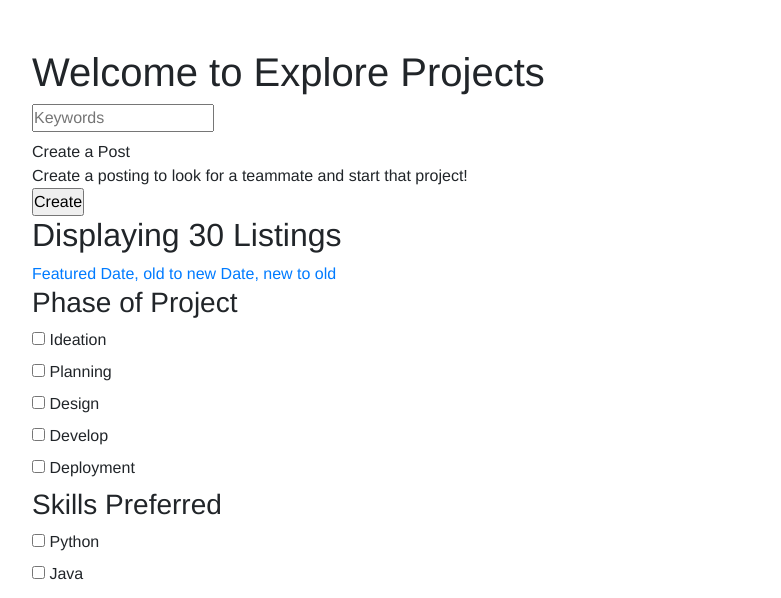
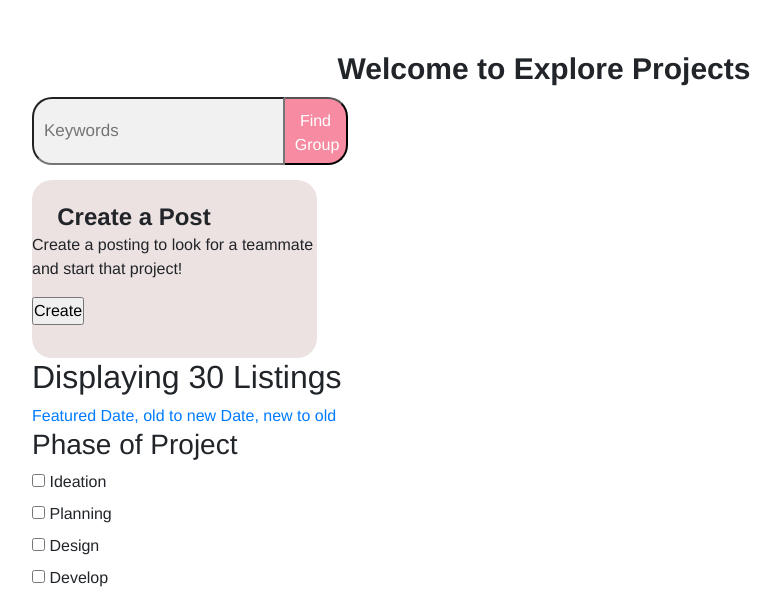
Before and after one commit to ada-vu/teamfinder, a Django app: page /core/projects/ in a window 1280 px wide. Shown: the part 65-663 px from the top of the page, without its empty margins (96-877 px from the left). Run offline with Django 3.2, Linux system fonts and the light colour scheme.

Commit message:
added css for explore page

```diff
--- /dev/null
+++ b/core/static/css/project_list.css
@@ -0,0 +1,62 @@
+h1 {
+  font-size: 30px;
+  line-height: 41px;
+  text-align: center;
+}
+
+
+h1, .grp-button {
+font-weight: 800;
+
+}
+input[type=text], .grp-button  {
+  height: 68px;
+  font-size: 20px;
+}
+* {
+  box-sizing: border-box;
+}
+
+input[type=text] {
+  padding: 10px;
+  font-size: 17px;
+  border-radius:20px 0px 0px 20px;
+  float: left;
+  width: 80%;
+  background: #f1f1f1;
+  height: 68px;
+}
+
+.grp-btn {
+  float: right;
+  width: 20%;
+  padding: 10px;
+  height: 68px;
+  background: rgb(247, 139, 162);
+  color: white;
+  border-left: none;
+  border-radius: 0px 20px 20px 0px;
+}
+
+.grp-btn:hover {
+  background: #FF6F8E;
+}
+
+.grp-btn::after {
+  content: "";
+  clear: both;
+  display: table;
+}
+.createPostBox {
+  background-color: #EDE2E2;
+  border-radius: 20px;
+  height:177.86px;
+  width:285.28px;
+}
+.createTitle {
+  font-weight: 800;
+  font-size: 24px;
+  line-height: 33px;
+  padding-left: 25.28px;
+  padding-top: 20px;
+}
--- a/core/templates/core/project_list.html
+++ b/core/templates/core/project_list.html
@@ -1,11 +1,21 @@
+<!--
+  This is the HTML file for the explore projects page,
+  the cards are in row and column form to
+  obtain correct spacing.
+-->
 {% extends "base_generic.html" %}
 
 {% block content %}
+
+{%load static %}
+<link rel="stylesheet" href="{% static 'css/project_list.css' %}">
+<link rel="stylesheet" href="https://cdnjs.cloudflare.com/ajax/libs/font-awesome/4.7.0/css/font-awesome.min.css">
+
 <h1>Welcome to Explore Projects</h1>
 <!--Section for the search Box-->
 <!--TODO: Add magnifying glass to side
-[ ]when search goes through add ?
-[ ]Make search box wider and round corners
+[ ]if time permits make the box wider
+[ X ]Make search box wider and round corners
 -->
 <!-- Placement for search box-->
   <section id="searchBox">
@@ -16,6 +26,9 @@
         name="searchLanguages"
         placeholder="Keywords">
       </input>
+      <button class="grp-btn">
+        <p>Find Group</p>
+      </button>
     </label>
   </section>
     <!--TODO: Make the background
@@ -27,9 +40,9 @@
       <div class="createTitle">
       Create a Post
       </div>
-      Create a posting to look
+      <p>Create a posting to look
       for a teammate and
-      start that project!
+      start that project!</p>
       <div id="createButton">
       <input type="button" value="Create"/>
       </div>
```
